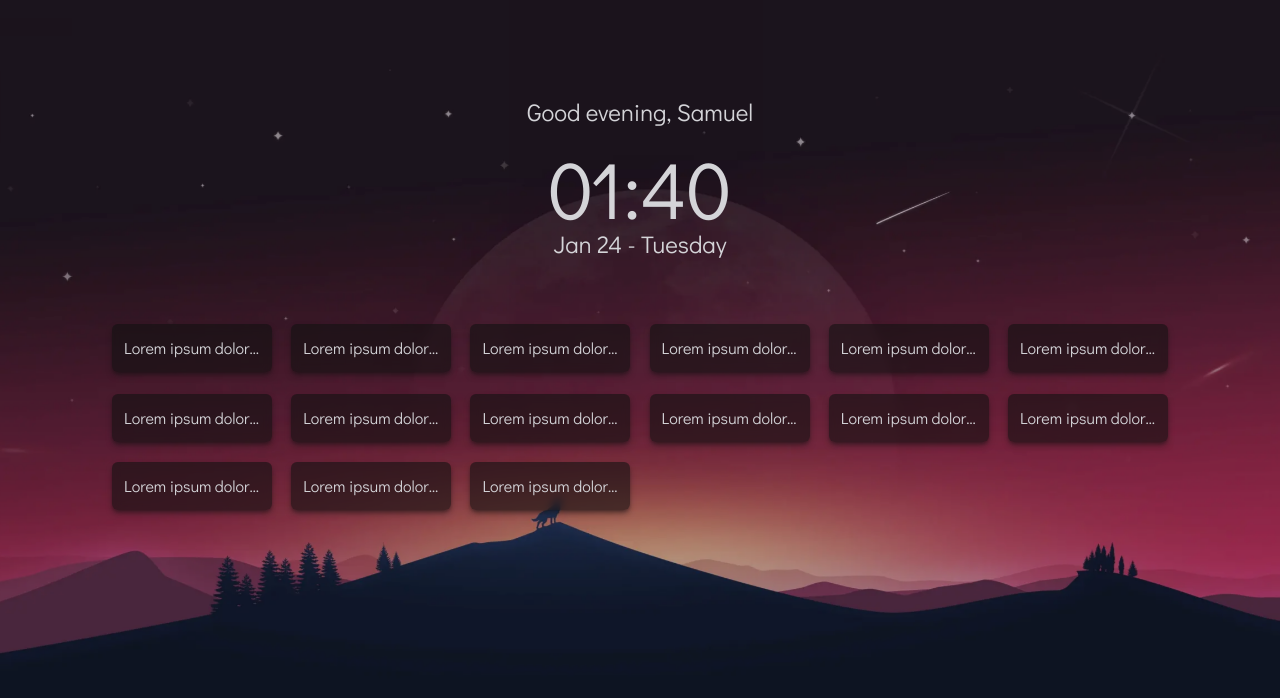
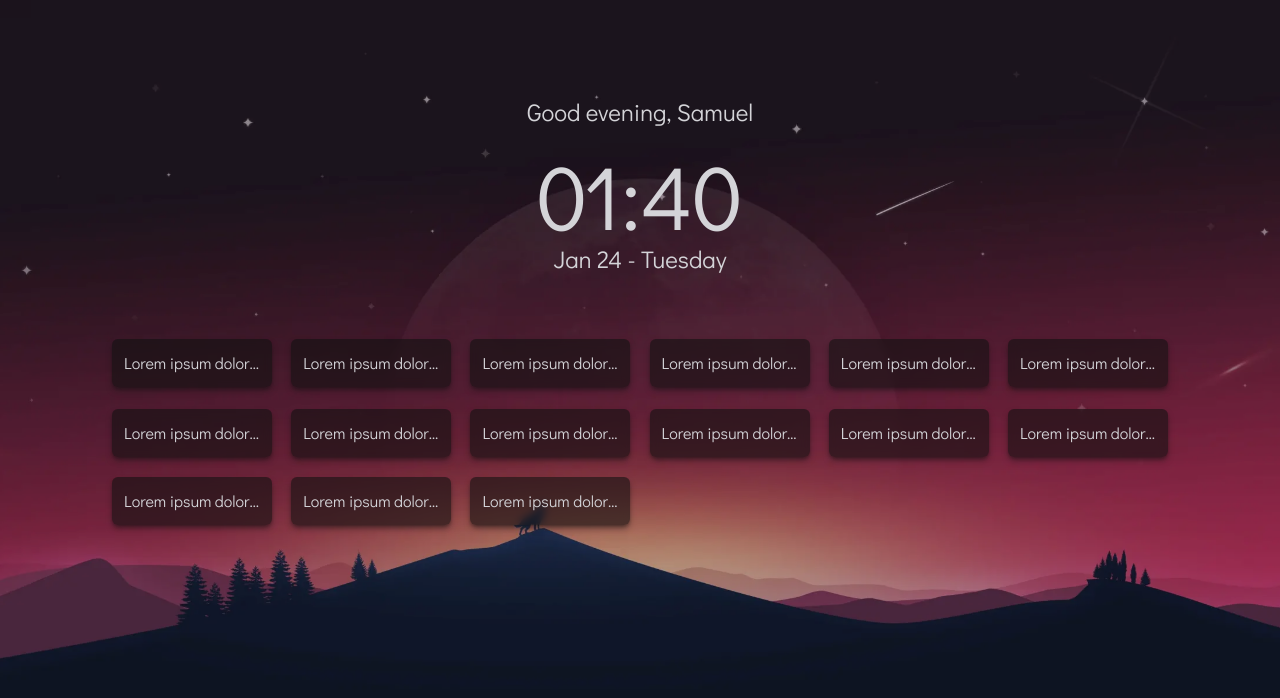
Before and after one commit to SamuelRnn/custom-homepage, a Next.js app: page / in a window 1280 px wide. Shown: the top 698 px of the page. Built offline with nearby package versions, Linux system fonts and the light colour scheme.

Commit message:
newtabs hover and style adjustments

```diff
--- a/src/components/clock.tsx
+++ b/src/components/clock.tsx
@@ -11,7 +11,7 @@ export default function Clock() {
 					Samuel
 				</h1>
 				<div className="-space-y-5">
-					<p className="text-[80px]">{clock.getFormattedTime()}</p>
+					<p className="text-[90px]">{clock.getFormattedTime()}</p>
 					<p className="text-2xl">{clock.getFormattedDate}</p>
 				</div>
 			</div>
--- a/src/components/tab-link.tsx
+++ b/src/components/tab-link.tsx
@@ -6,7 +6,7 @@ import { MdDelete } from 'react-icons/md'
 export default function TabLink() {
 	return (
 		<ContextMenu.Root>
-			<a href="#" draggable>
+			<a href="#" draggable={false}>
 				<ContextMenu.Trigger className="tablink">
 					<div className="whitespace-nowrap w-36 text-ellipsis overflow-hidden select-none">
 						Lorem ipsum dolor sit amet consectetur adipisicing elit. Alias
--- a/src/pages/index.tsx
+++ b/src/pages/index.tsx
@@ -9,9 +9,9 @@ export default function Home() {
 				src={background}
 				alt="background image"
 				priority
-				className="h-full fixed object-cover -z-10"
+				className="h-full fixed object-cover -z-10 scale-105 -left-3"
 			/>
-			<div className="min-h-screen h-full pt-24 pb-12 w-full bg-black/30">
+			<div className="fixed min-h-screen h-full w-full pt-24 pb-12 bg-black/30 overflow-y-auto scrollbar-thin scrollbar-thumb-zinc-600 scrollbar-track-[#111]">
 				<Clock />
 				<Tabs />
 			</div>
--- a/src/styles/globals.css
+++ b/src/styles/globals.css
@@ -5,9 +5,8 @@
 :root {
 	--width: 10rem;
 }
-
-body {
-	@apply scrollbar-thin scrollbar-thumb-yellow-100 scrollbar-track-[#111];
+html {
+	@apply scrollbar-thin scrollbar-thumb-[#202023] scrollbar-track-[#111] scroll-m-20;
 	background-color: #111;
 }
 
@@ -23,7 +22,7 @@ body {
 
 .tablink {
 	width: var(--width);
-	@apply rounded-md shadow-md shadow-main-black/50 h-12 px-3 text-ellipsis flex items-center justify-center bg-main-black/60 backdrop-blur-sm hover:bg-zinc-400/30 hover:shadow-xl hover:shadow-main-black/40 hover:-translate-y-1 transition-all duration-300 ease-out;
+	@apply rounded-md shadow-md shadow-main-black/50 h-12 px-3 text-ellipsis flex items-center justify-center bg-main-black/60 backdrop-blur-sm hover:bg-zinc-200/20 hover:shadow-xl hover:shadow-main-black/40 hover:-translate-y-[3px] transition-all duration-200 ease-out;
 }
 
 .menu-button {
```
